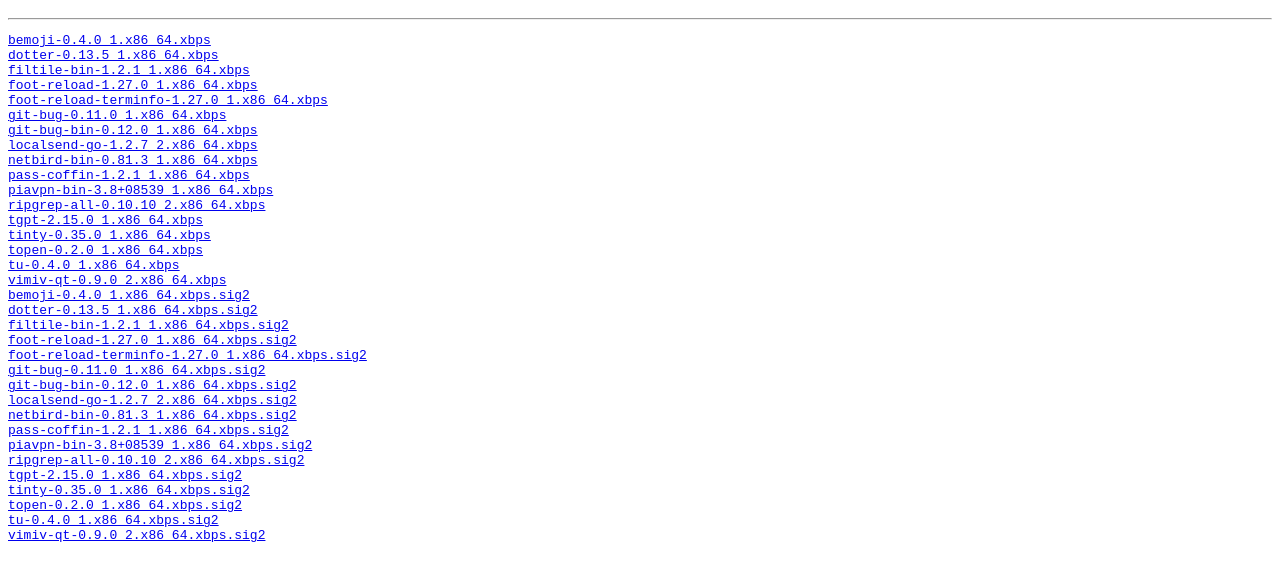
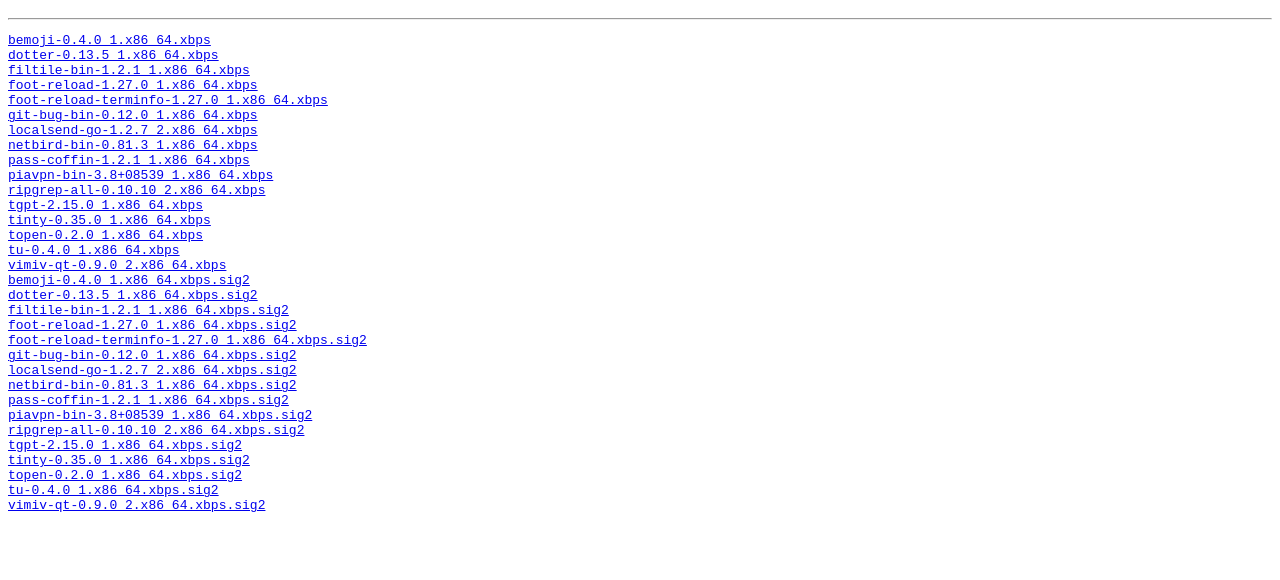
Before and after one commit to marty-oehme/void-templates, a plain HTML site: page index.html in a window 1280 px wide. Shown: the part 48-628 px from the top of the page. Drawn offline with Linux system fonts and the light colour scheme.

Commit message:
deploy: db38440d9bfa377d6fc34d9f5807c6a99192c1f1

```diff
--- a/index.html
+++ b/index.html
@@ -4,7 +4,6 @@
 <a href="filtile-bin-1.2.1_1.x86_64.xbps">filtile-bin-1.2.1_1.x86_64.xbps</a>
 <a href="foot-reload-1.27.0_1.x86_64.xbps">foot-reload-1.27.0_1.x86_64.xbps</a>
 <a href="foot-reload-terminfo-1.27.0_1.x86_64.xbps">foot-reload-terminfo-1.27.0_1.x86_64.xbps</a>
-<a href="git-bug-0.11.0_1.x86_64.xbps">git-bug-0.11.0_1.x86_64.xbps</a>
 <a href="git-bug-bin-0.12.0_1.x86_64.xbps">git-bug-bin-0.12.0_1.x86_64.xbps</a>
 <a href="localsend-go-1.2.7_2.x86_64.xbps">localsend-go-1.2.7_2.x86_64.xbps</a>
 <a href="netbird-bin-0.81.3_1.x86_64.xbps">netbird-bin-0.81.3_1.x86_64.xbps</a>
@@ -21,7 +20,6 @@
 <a href="filtile-bin-1.2.1_1.x86_64.xbps.sig2">filtile-bin-1.2.1_1.x86_64.xbps.sig2</a>
 <a href="foot-reload-1.27.0_1.x86_64.xbps.sig2">foot-reload-1.27.0_1.x86_64.xbps.sig2</a>
 <a href="foot-reload-terminfo-1.27.0_1.x86_64.xbps.sig2">foot-reload-terminfo-1.27.0_1.x86_64.xbps.sig2</a>
-<a href="git-bug-0.11.0_1.x86_64.xbps.sig2">git-bug-0.11.0_1.x86_64.xbps.sig2</a>
 <a href="git-bug-bin-0.12.0_1.x86_64.xbps.sig2">git-bug-bin-0.12.0_1.x86_64.xbps.sig2</a>
 <a href="localsend-go-1.2.7_2.x86_64.xbps.sig2">localsend-go-1.2.7_2.x86_64.xbps.sig2</a>
 <a href="netbird-bin-0.81.3_1.x86_64.xbps.sig2">netbird-bin-0.81.3_1.x86_64.xbps.sig2</a>
```
Also changed, not shown: 1 other file.
